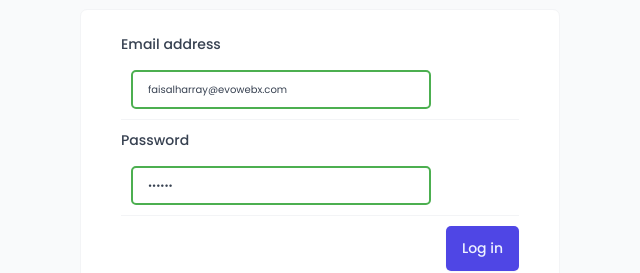
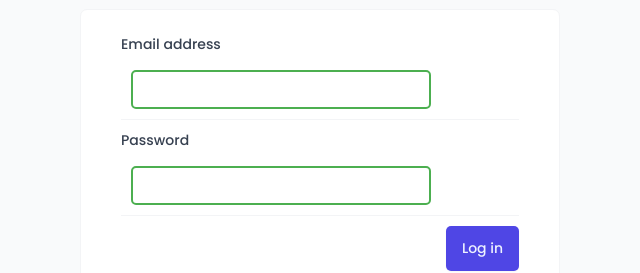
Before and after one commit to faizal04/Hotel-management-System, a React (Vite) app: page /login in a window 1280 px wide. Shown: the part 345-618 px from the top of the page, without its empty margins (320-960 px from the left). Built offline with nearby package versions, Linux system fonts and the light colour scheme; a web font is replaced by a local one.

Commit message:
signup-user

```diff
--- a/src/features/authentication/LoginForm.jsx
+++ b/src/features/authentication/LoginForm.jsx
@@ -6,8 +6,8 @@ import FormRow from "../../ui/FormRow";
 import { useLogin } from "./useLogin";
 import SpinnerMini from "../../ui/SpinnerMini";
 function LoginForm() {
-  const [email, setEmail] = useState("faisalharray@evowebx.com");
-  const [password, setPassword] = useState("190204");
+  const [email, setEmail] = useState("");
+  const [password, setPassword] = useState("");
   const { Login, isLoading } = useLogin();
 
   function handleSubmit(e) {
--- a/src/features/authentication/SignupForm.jsx
+++ b/src/features/authentication/SignupForm.jsx
@@ -3,8 +3,9 @@ import Button from "../../ui/Button";
 import Form from "../../ui/Form";
 import FormRow from "../../ui/FormRow";
 import Input from "../../ui/Input";
-import { CreateUser } from "../../services/apiAuth";
+// import { CreateUser } from "../../services/apiAuth";
 import { useSignup } from "./useSignup";
+import SpinnerMini from "../../ui/SpinnerMini";
 // Email regex: /\S+@\S+\.\S+/
 
 function SignupForm() {
@@ -14,15 +15,21 @@ function SignupForm() {
     handleSubmit,
     formState: { errors },
     getValues,
+    reset,
   } = useForm();
   console.log(errors);
+
+  function onSubmit({ fullname, email, password }) {
+    signup(
+      { fullname, email, password },
+      {
+        onSettled: reset,
+      }
+    );
+  }
+
   return (
-    <Form
-      onSubmit={handleSubmit((data) => {
-        console.log(data);
-        signup(data);
-      })}
-    >
+    <Form onSubmit={handleSubmit(onSubmit)}>
       <FormRow label="Full name" error={errors?.fullname?.message}>
         <Input
           type="text"
@@ -82,7 +89,9 @@ function SignupForm() {
         <Button variation="secondary" type="reset">
           Cancel
         </Button>
-        <Button>Create new user</Button>
+        <Button disabled={isLoading}>
+          {isLoading ? <SpinnerMini /> : "Create new user"}
+        </Button>
       </FormRow>
     </Form>
   );
```
